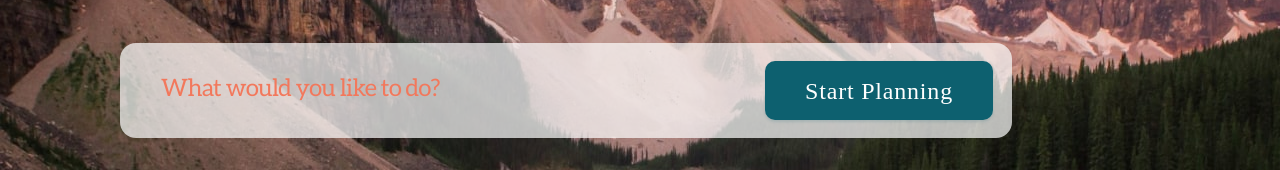
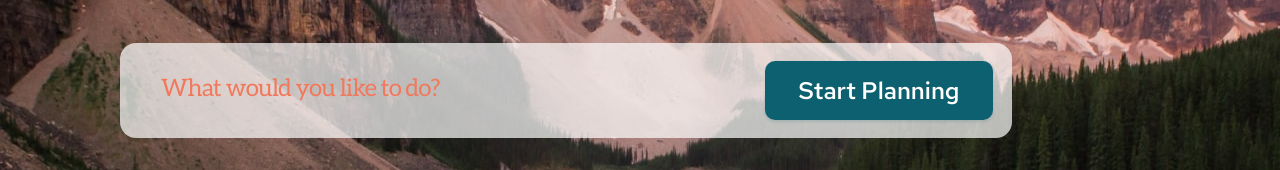
Before and after one commit to SergBily/travel, a website: page travel/index.html in a window 1280 px wide. Shown: the part 374-544 px from the top of the page. Drawn offline with Linux system fonts and the light colour scheme.

Commit message:
fix: change font for button in section preview

```diff
--- a/travel/style.css
+++ b/travel/style.css
@@ -374,9 +374,9 @@
   position: absolute;
   left: 645px;
   top: 18px;
+  font-family: "Red-Hat-Text";
   font-size: 1.5rem;
   line-height: 2rem;
-  letter-spacing: 0.8px;
 }
 
 .steps {
```
